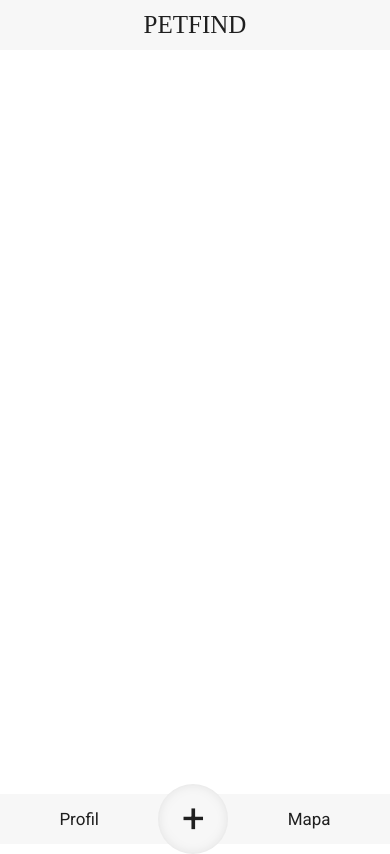
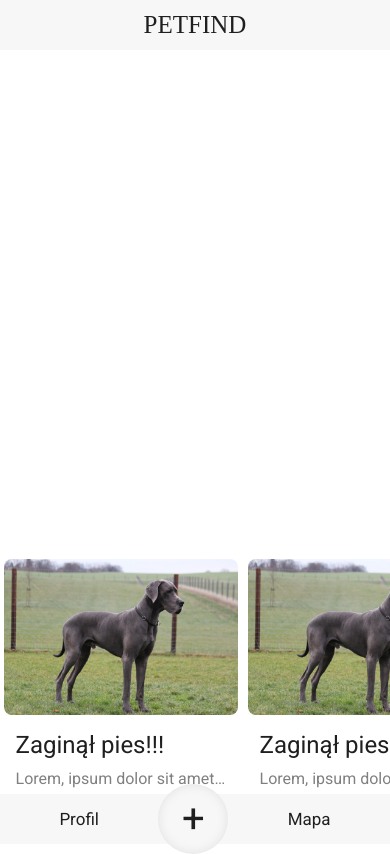
Before and after one commit to Bonzo-Hackers-Corp/pet-find, a React (Create React App) app in the folder client/: page / in a window 390 px wide. Built offline with nearby package versions, Linux system fonts and the light colour scheme; a web font is replaced by a local one.

Commit message:
feat: card and cardlist components

```diff
--- a/client/src/App/App.js
+++ b/client/src/App/App.js
@@ -1,16 +1,18 @@
-import React from 'react';
-import css from './App.module.css';
+import React from "react";
+import css from "./App.module.css";
 
 // components
-import TopBar from '../components/TopBar/TopBar';
-import Map from '../components/Map/Map';
-import BottomBar from '../components/BottomBar/BottomBar';
+import TopBar from "../components/TopBar/TopBar";
+import Map from "../components/Map/Map";
+import BottomBar from "../components/BottomBar/BottomBar";
+import CardList from "../components/CardList/CardList";
 
 function App() {
   return (
     <div className={css.app}>
       <TopBar />
       <Map />
+      <CardList />
       <BottomBar />
     </div>
   );
--- /dev/null
+++ b/client/src/components/Card/Card.js
@@ -0,0 +1,17 @@
+import React from "react";
+import css from "./Card.module.css";
+import Image from "./dog.jpg";
+
+const Card = (props) => {
+  return (
+    <div className={css.container}>
+      <img className={css.image} src={Image} alt="dog" />
+      <div className={css.description}>
+        <div className={css.title}>{props.title}</div>
+        <div className={css.info}>{props.description}</div>
+      </div>
+    </div>
+  );
+};
+
+export default Card;
--- /dev/null
+++ b/client/src/components/Card/Card.module.css
@@ -0,0 +1,53 @@
+@media all and (min-width: 500px) and (max-width: 2000px) {
+  .container {
+    height: 100%;
+    max-width: 30vw;
+    margin-right: 10px;
+    border-radius: 1rem;
+    display: inline-block;
+    flex-direction: column;
+  }
+}
+
+@media all and (min-width: 0px) and (max-width: 500px) {
+  .container {
+    aspect-ratio: 4/3;
+    height: 100%;
+    max-width: 60vw;
+    margin-right: 10px;
+    border-radius: 1rem;
+    display: inline-block;
+    flex-direction: column;
+  }
+}
+
+.container:hover {
+  box-shadow: 0.05rem 0.1rem 0.3rem -0.03rem rgba(0, 0, 0, 0.45);
+}
+
+.image {
+  object-fit: scale-down;
+  border-radius: 0.5rem;
+  width: 100%;
+}
+
+.description {
+  padding: 5%;
+}
+
+.title {
+  font-size: x-large;
+  color: var(--black);
+  text-align: start;
+}
+
+.info {
+  margin-top: 10px;
+  font-size: medium;
+  width: 100%;
+  text-align: start;
+  color: grey;
+  text-overflow: ellipsis;
+  white-space: nowrap;
+  overflow: hidden;
+}
--- /dev/null
+++ b/client/src/components/CardList/CardList.js
@@ -0,0 +1,32 @@
+import React from "react";
+import Card from "../Card/Card";
+import css from "./CardList.module.css";
+
+const CardList = () => {
+  return (
+    <div className={css.container}>
+      <Card
+        title="Zaginął pies!!!"
+        description="Lorem, ipsum dolor sit amet consectetur adipisicing elit. Veritatis incidunt cupiditate consequatur optio rem necessitatibus quisquam dolor doloribus natus facilis!"
+      />
+      <Card
+        title="Zaginął pies!!!"
+        description="Lorem, ipsum dolor sit amet consectetur adipisicing elit. Veritatis incidunt cupiditate consequatur optio rem necessitatibus quisquam dolor doloribus natus facilis!"
+      />
+      <Card
+        title="Zaginął pies!!!"
+        description="Lorem, ipsum dolor sit amet consectetur adipisicing elit. Veritatis incidunt cupiditate consequatur optio rem necessitatibus quisquam dolor doloribus natus facilis!"
+      />
+      <Card
+        title="Zaginął pies!!!"
+        description="Lorem, ipsum dolor sit amet consectetur adipisicing elit. Veritatis incidunt cupiditate consequatur optio rem necessitatibus quisquam dolor doloribus natus facilis!"
+      />
+      <Card
+        title="Zaginął pies!!!"
+        description="Lorem, ipsum dolor sit amet consectetur adipisicing elit. Veritatis incidunt cupiditate consequatur optio rem necessitatibus quisquam dolor doloribus natus facilis!"
+      />
+    </div>
+  );
+};
+
+export default CardList;
--- /dev/null
+++ b/client/src/components/CardList/CardList.module.css
@@ -0,0 +1,31 @@
+@media all and (min-width: 500px) and (max-width: 2000px) {
+  .container {
+    max-height: 30vh;
+    scroll-snap-type: x mandatory;
+    overflow-x: auto;
+    overflow-y: hidden;
+    white-space: nowrap;
+    width: 100%;
+    position: absolute;
+    bottom: 5%;
+    left: 1%;
+    z-index: 10;
+    padding-bottom: 10px;
+  }
+}
+
+@media all and (min-width: 0px) and (max-width: 500px) {
+  .container {
+    max-height: 40vh;
+    scroll-snap-type: x mandatory;
+    overflow-x: auto;
+    overflow-y: hidden;
+    white-space: nowrap;
+    width: 100%;
+    position: absolute;
+    bottom: 5%;
+    left: 1%;
+    z-index: 10;
+    padding-bottom: 10px;
+  }
+}
```
Also changed, not shown: client/src/components/Card/dog.jpg (added).
